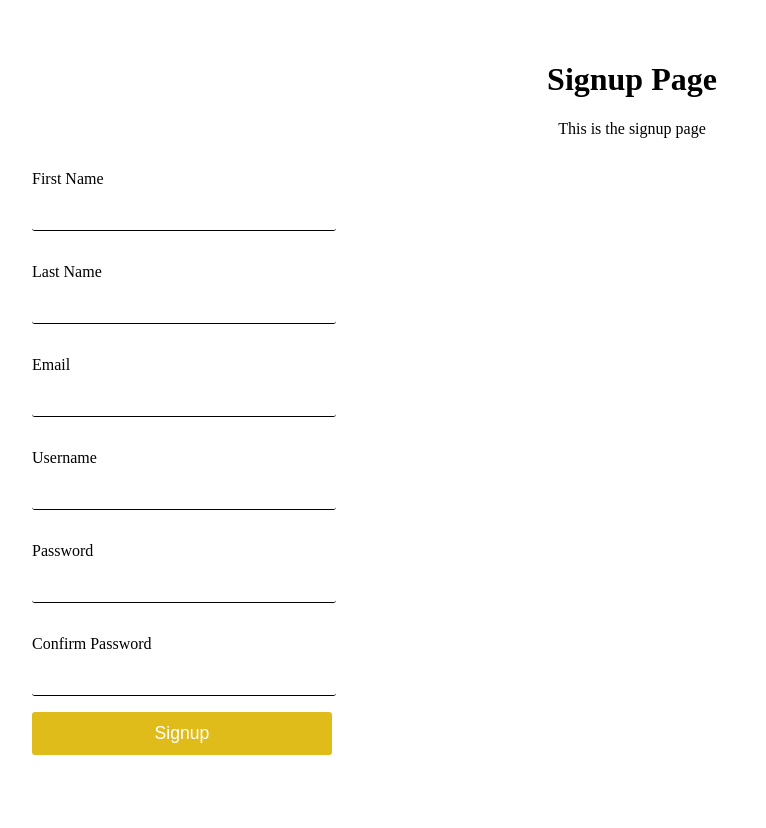
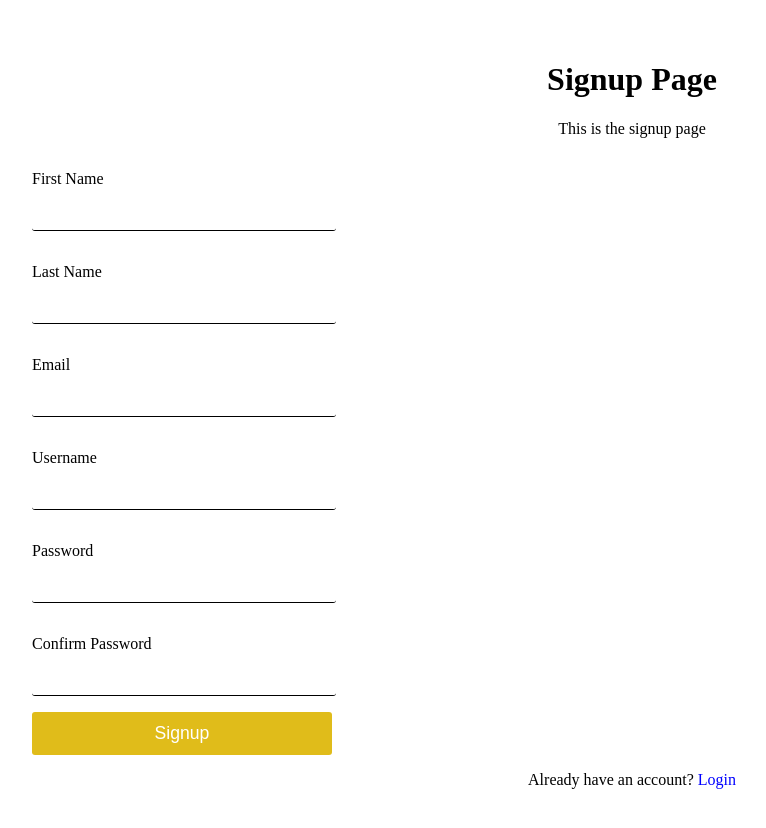
Before and after one commit to Ayoroq/runclub-frontend, a React (Vite) app: page /signup in a window 1280 px wide. Shown: the top 828 px of the page, without its empty margins (8-774 px from the left). Before the commit the page ends 800 px from the top, so only its background shows below. Built offline with nearby package versions, Linux system fonts and the light colour scheme.

Commit message:
feat: add navigation link to Login page in Signup component for improved user flow

```diff
--- a/src/pages/Login.jsx
+++ b/src/pages/Login.jsx
@@ -1,13 +1,16 @@
 import styles from './pages.module.css'
 import Button from '../components/Button'
 import buttonStyles from '../components/Button.module.css'
+
 export default function Login() {
+
   function  handleLoginSubmit(e) {
     e.preventDefault()
     const formData = new FormData(e.target)
     const data = Object.fromEntries(formData);
     console.log(data)
   }
+
   return (
     <main className={styles.main}>
       <h1>Login</h1>
--- a/src/pages/Signup.jsx
+++ b/src/pages/Signup.jsx
@@ -1,14 +1,18 @@
 import styles from './pages.module.css'
 import Button from '../components/Button.jsx'
 import buttonStyles from '../components/Button.module.css'
+import { useNavigate } from 'react-router';
 
 export default function Signup() {
+    const navigate = useNavigate();
+
     function handleFormSubmit (e) {
         e.preventDefault();
         const formData = new FormData(e.target);
         const data = Object.fromEntries(formData);
         console.log(data);
     }
+
     return (
         <main className={styles.main}>
             <h1>Signup Page</h1>
@@ -40,6 +44,7 @@ export default function Signup() {
                 </p>
                 <Button type="submit" className={buttonStyles.signupButton} text="Signup" color="green" />
             </form>
+            <p>Already have an account? <span className={styles.loginLink} onClick={() => navigate('/login')}>Login</span></p>
         </main>
     )
 }
```
